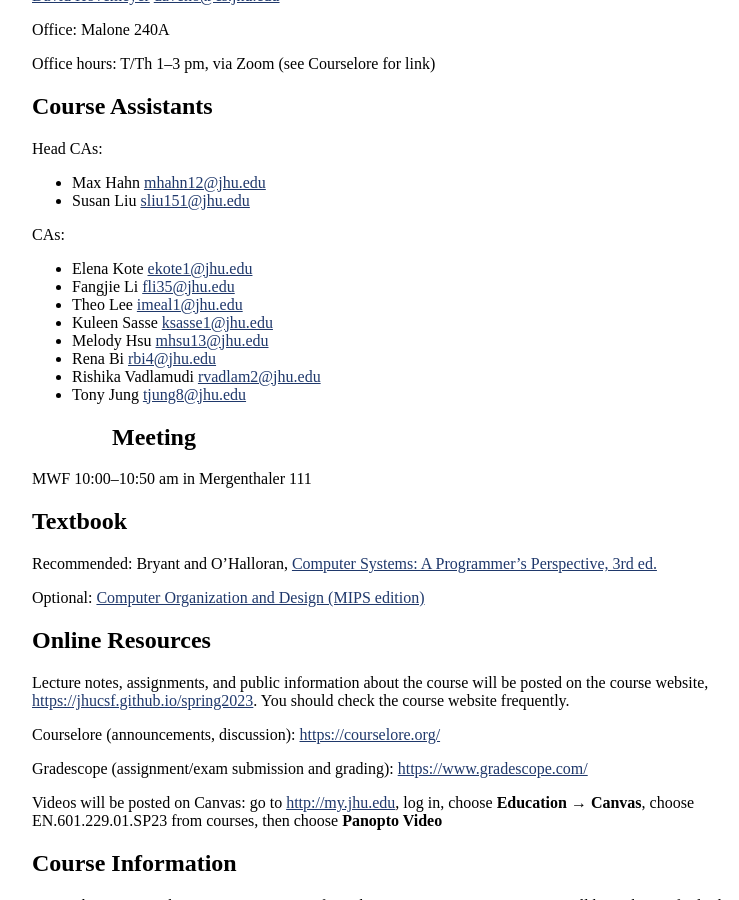
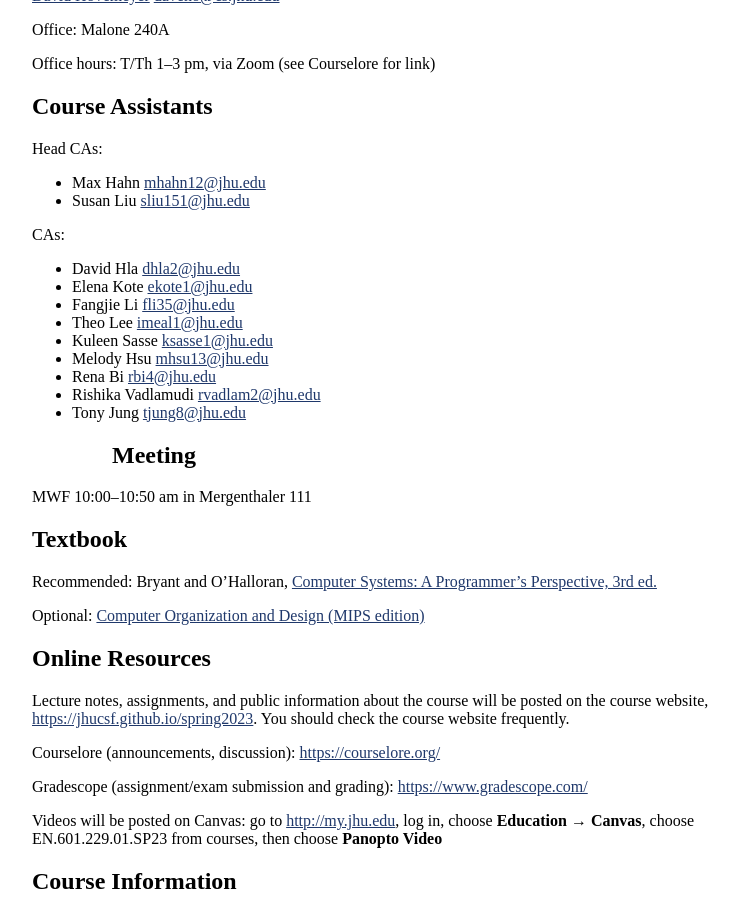
Before and after one commit to jhucsf/spring2023, a Jekyll site: the page built from syllabus.md, in a window 1280 px wide and 900 px high, scrolled down 396 px. Shown: the whole window, without its empty margins (224-963 px from the left). Built offline with Jekyll 4.4.1, drawn with Linux system fonts in a browser that asks for light colours.

Commit message:
missed one CA

```diff
--- a/syllabus.md
+++ b/syllabus.md
@@ -30,6 +30,7 @@ Head CAs:
 
 CAs:
 
+* David Hla <dhla2@jhu.edu>
 * Elena Kote <ekote1@jhu.edu>
 * Fangjie Li <fli35@jhu.edu>
 * Theo Lee <imeal1@jhu.edu>
```
